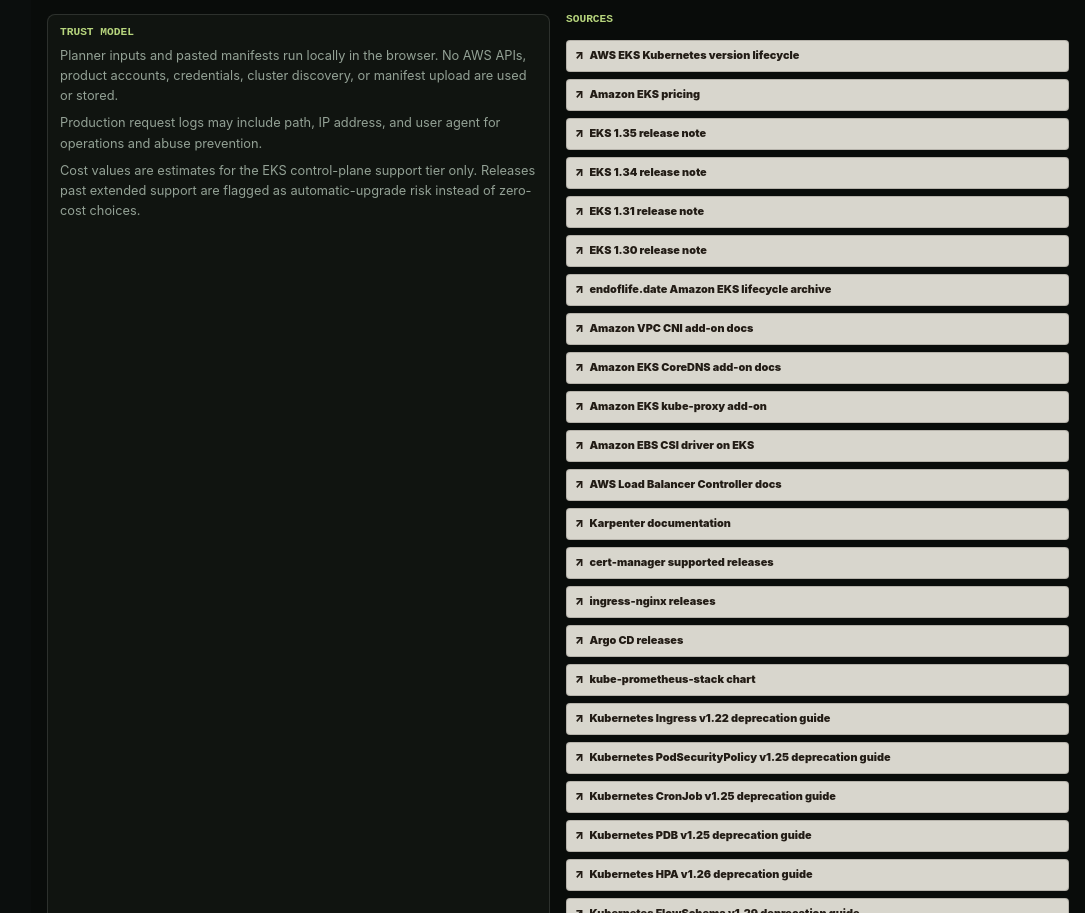
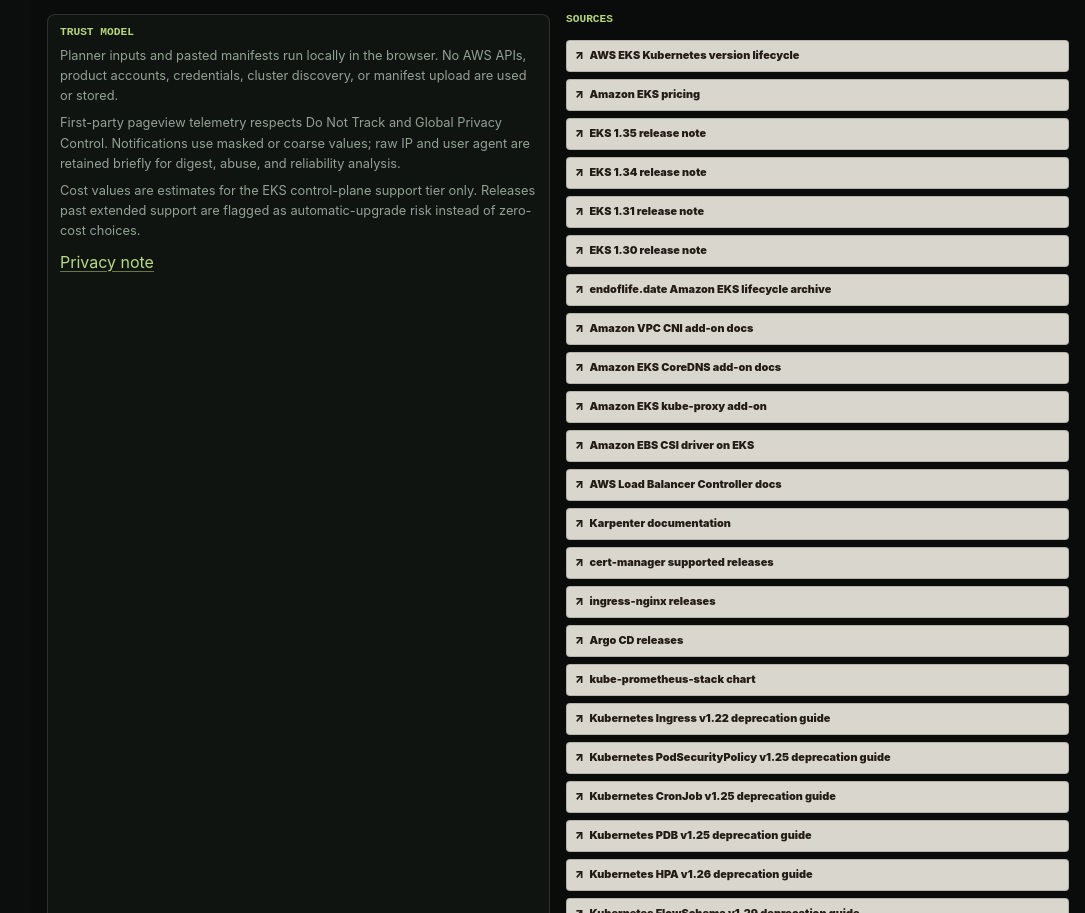
Before and after one commit to Holdtillstill/eks-upgrade-planner, a React (Vite) app: page / in a window 1280 px wide. Shown: the part 2662-3575 px from the top of the page, without its empty margins (195-1280 px from the left). Built offline with nearby package versions, Linux system fonts and the light colour scheme.

Commit message:
Strengthen planner privacy and accessibility checks

```diff
--- a/package.json
+++ b/package.json
@@ -33,6 +33,7 @@
     "react-dom": "^19.2.6"
   },
   "devDependencies": {
+    "@axe-core/playwright": "^4.11.3",
     "@eslint/js": "^10.0.1",
     "@playwright/test": "^1.60.0",
     "@testing-library/jest-dom": "^6.9.1",
--- a/src/App.css
+++ b/src/App.css
@@ -155,7 +155,7 @@
 .addon-detail .why{font-size:1.06rem;color:#d1dbd3}.command-list{display:grid;gap:8px;margin-bottom:12px}.command-list code{display:block;background:#080c09;color:#dff5d7;border-radius:6px;padding:11px;font:600 .76rem/1.45 JetBrains Mono,monospace;white-space:pre-wrap;word-break:break-word}.preflight-checklist{display:grid;gap:8px;margin-bottom:14px}.preflight-checklist label{display:grid;grid-template-columns:auto 1fr;gap:8px;border:1px solid var(--line);border-radius:6px;padding:10px;background:#0f1410;color:#cbd5cd;font-size:.86rem}
 .evidence-layout{grid-template-columns:minmax(340px,.92fr) minmax(360px,1fr)}.evidence-summary{margin:16px 0 0}.limitations{margin-top:16px;border-top:1px solid var(--paper-line);padding-top:14px}.limitations p{margin-bottom:9px;color:var(--paper-muted)}
 .product-sources{position:sticky;top:0;height:100vh;overflow:auto;border-left:1px solid var(--line);background:#090c0a;padding:18px 16px;display:grid;align-content:start;gap:16px}
-.product-sources strong{display:block;font-size:1.65rem;line-height:1;color:var(--ink)}.product-sources p{font-size:.8rem;margin:7px 0 0}.trust-box,.rail-block{border:1px solid var(--line);border-radius:8px;padding:12px;background:#101410}.source-list{display:grid;gap:7px}
+.product-sources strong{display:block;font-size:1.65rem;line-height:1;color:var(--ink)}.product-sources p{font-size:.8rem;margin:7px 0 0}.trust-box,.rail-block{border:1px solid var(--line);border-radius:8px;padding:12px;background:#101410}.privacy-note-link{display:inline-flex;margin-top:10px;color:#b8da85;font-size:.8rem;font-weight:800;text-decoration-color:rgba(184,218,133,.5);text-underline-offset:3px}.source-list{display:grid;gap:7px}
 
 @media (max-width:1688px){.product-shell{grid-template-columns:226px minmax(0,1fr)}.product-sources{grid-column:2;position:static;height:auto;border-left:0;border-top:1px solid var(--line);grid-template-columns:repeat(2,minmax(0,1fr))}}
 @media (max-width:1480px){.fleet-row{grid-template-columns:repeat(2,minmax(0,1fr));align-items:start}.fleet-actions{justify-content:flex-start}.fleet-actions .active-scope-badge{text-align:left}}
--- a/src/product/components.tsx
+++ b/src/product/components.tsx
@@ -50,8 +50,9 @@
     <div className="trust-box">
       <span className="eyebrow">Trust model</span>
       <p>Planner inputs and pasted manifests run locally in the browser. No AWS APIs, product accounts, credentials, cluster discovery, or manifest upload are used or stored.</p>
-      <p>Production request logs may include path, IP address, and user agent for operations and abuse prevention.</p>
+      <p>First-party pageview telemetry respects Do Not Track and Global Privacy Control. Notifications use masked or coarse values; raw IP and user agent are retained briefly for digest, abuse, and reliability analysis.</p>
       <p>Cost values are estimates for the EKS control-plane support tier only. Releases past extended support are flagged as automatic-upgrade risk instead of zero-cost choices.</p>
+      <a className="privacy-note-link" href="/privacy.html">Privacy note</a>
     </div>
     <div className="source-list">
       <span className="eyebrow">Sources</span>
@@ -68,6 +69,7 @@
       return <a
         key={tab.id}
         className={active === tab.id ? 'active' : ''}
+        aria-current={active === tab.id ? 'page' : undefined}
         href={path}
         onClick={(event) => {
           event.preventDefault();
```
Also changed, not shown: scripts/smoke-browser-host.mjs (+21 -1 lines), 4 other files (tests, documents, lock files or other folders).
